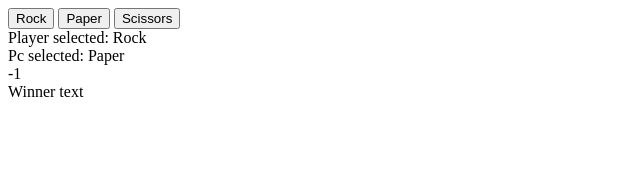
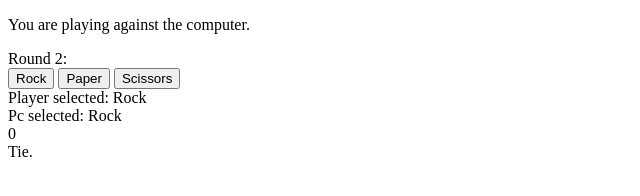
Before and after one commit to kgdepot/rock-paper-scissors, a plain HTML site: page index.html in a window 1280 px wide. Both pictures are taken after a click on the button "Rock". Shown: the whole page, without its empty margins (0-640 px from the left). Drawn offline with Linux system fonts and the light colour scheme.

Commit message:
display rounds, score, player, pc selection

```diff
--- a/index.html
+++ b/index.html
@@ -8,12 +8,14 @@
         <script type="text/javascript" src="./rock-paper-scissors.js" defer></script>
     </head>
     <body>
+        <p>You are playing against the computer.</p>
+        <div>Round <span class="roundCount">1</span>:</div>
         <button class="rock">Rock</button>
         <button class="paper">Paper</button>
         <button class="scissors">Scissors</button>
         <div class="displayChoices"></div>
         <div class="score"></div>
-        <div class="winner">Winner text</div>
+        <div class="winner"></div>
     </body>
 </html>
 <!--
--- a/rock-paper-scissors.js
+++ b/rock-paper-scissors.js
@@ -50,37 +50,20 @@ function game() {
 }
 function getResult(result) {
     if (result === 0) return `Tie.`;
-    return (result > 0) ? `You win!!!` : 'You lose.. Try again.';
+    return (result > 0) ? `You win!` : 'You lose..';
 }
-
-
-const btns = document.querySelectorAll('button');
-btns.forEach((btn) => {
-    btn.addEventListener('click', () => {
+function buttonClick() {
     let result = 0;
-        let playerSelection = btn.classList.toString();
+    let playerSelection = this.classList.toString();
     playerSelection = firstOnlyCapital(playerSelection);
     computerSelection = computerPlay();
 
+    // you can improve it by appendingChild paragraph x2
+    const displayChoices = document.querySelector('.displayChoices');
 
-        // let h1 = document.createElement("h1");
-        // //setting this css style solving problem with new line in textContent
-        // h1.setAttribute('style', 'white-space: pre;');
-        // //add \r\n in text everywhere You want for line-break (new line)
-        // h1.textContent = "This is a very long string and I would like to insert a carriage return \r\n...";
-        // h1.textContent += "moreover, I would like to insert another carriage return \r\n...";
-        // h1.textContent += "so this text will display in a new line";
-
-        // document.body.appendChild(h1);
-
-
-        const displayChoices = document.querySelector('.displayChoices');
     displayChoices.setAttribute('style', 'white-space: pre;')
     displayChoices.textContent = "Player selected: " + playerSelection + "\r\n"
                             + "Pc selected: " + computerSelection
-
-
-
 
     // console.log("player selected", playerSelection);
     // console.log("pc selected", computerSelection);
@@ -91,12 +74,18 @@ btns.forEach((btn) => {
     // console.log(score);
     score.textContent = +score.textContent + result;
 
-        console.log(result);
+    const showWinner = document.querySelector('.winner');
+    showWinner.textContent = getResult(result);
+    // console.log(result);
+    // console.log(getResult(result));
+
+    let roundCount = document.querySelector('.roundCount');
+    if (roundCount.textContent === 5) ;
+    roundCount.textContent = +roundCount.textContent + 1;
+}
 
 
+const btns = document.querySelectorAll('button');
 
-        console.log(getResult(result));
-
-    })});
-
+btns.forEach(btn => btn.addEventListener('click', buttonClick));
 // alert(game());
```
Lines whose indentation alone changed are shown as unchanged.
